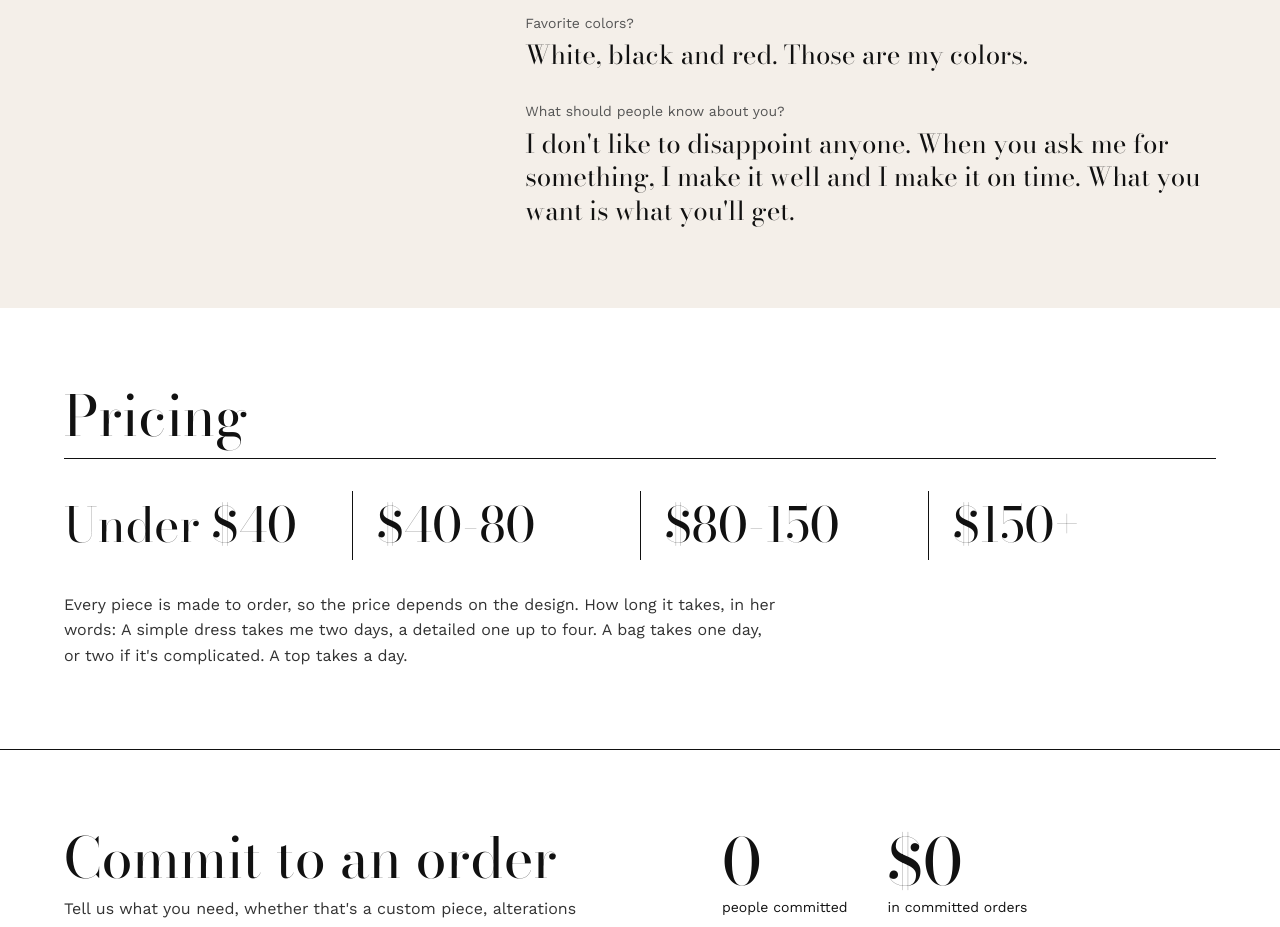
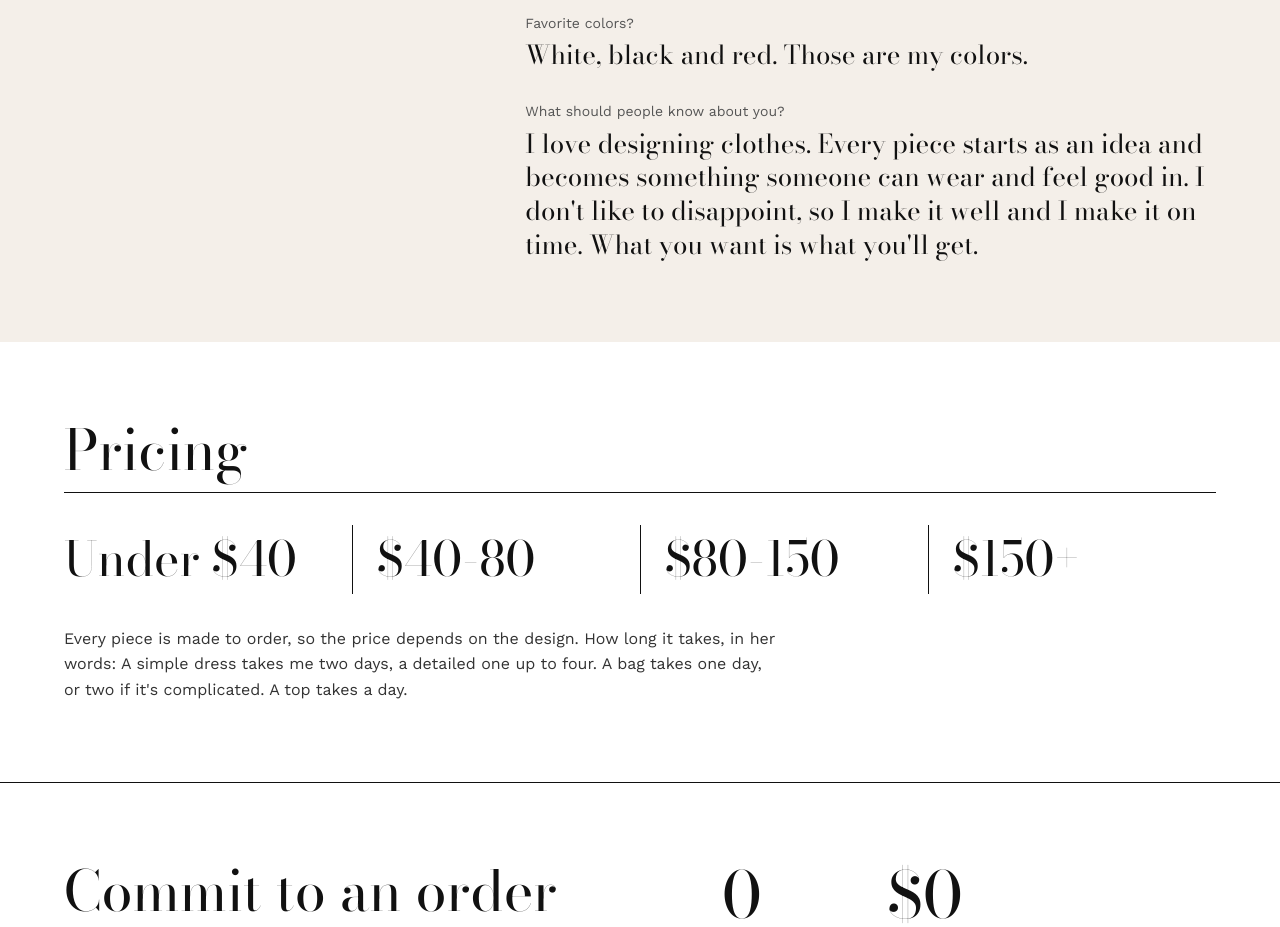
Before and after one commit to Benjahsana/jemutai-creations, a plain HTML site: page docs/index.html in a window 1280 px wide. Shown: the part 9220-10147 px from the top of the page. Drawn offline with nearby package versions, Linux system fonts and the light colour scheme; no server answers.

Commit message:
Update 'What should people know about you?' answer
Co-Authored-By: Claude Opus 5.5 <noreply@anthropic.com>
Claude-Session: https://claude.ai/code/session_01Ezi6Cey2Jb1u3DPwXzoywQ

```diff
--- a/docs/index.html
+++ b/docs/index.html
@@ -213,7 +213,7 @@ dialog .x{position:fixed;top:12px;right:12px;width:44px;height:44px;border-radiu
       <div><p class="q">Who do you make for?</p><p class="a">Everyone: women, men, children. If you can wear it, I can make it.</p></div>
       <div><p class="q">What sizes?</p><p class="a">Your size. Nothing comes off a rack. You send me your measurements and I make it to fit you.</p></div>
       <div><p class="q">Favorite colors?</p><p class="a">White, black and red. Those are my colors.</p></div>
-      <div><p class="q">What should people know about you?</p><p class="a">I don't like to disappoint anyone. When you ask me for something, I make it well and I make it on time. What you want is what you'll get.</p></div>
+      <div><p class="q">What should people know about you?</p><p class="a">I love designing clothes. Every piece starts as an idea and becomes something someone can wear and feel good in. I don't like to disappoint, so I make it well and I make it on time. What you want is what you'll get.</p></div>
     </div>
   </div>
 </section>
```
